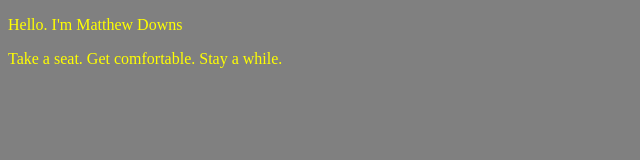
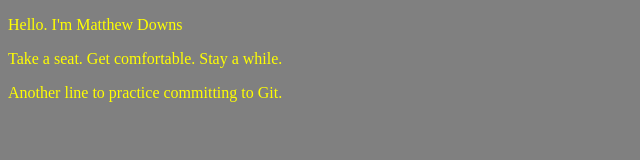
Before and after one commit to mwdowns/MyPage, a plain HTML site: page index.html in a window 1280 px wide. Shown: the whole page, without its empty margins (0-640 px from the left). Drawn offline with Linux system fonts and the light colour scheme.

Commit message:
Adds another line

```diff
--- a/index.html
+++ b/index.html
@@ -8,5 +8,6 @@
   <body>
     <p>Hello. I'm Matthew Downs</p>
     <p>Take a seat. Get comfortable. Stay a while.</p>
+    <p>Another line to practice committing to Git.</p>
   </body>
 </html>
```
